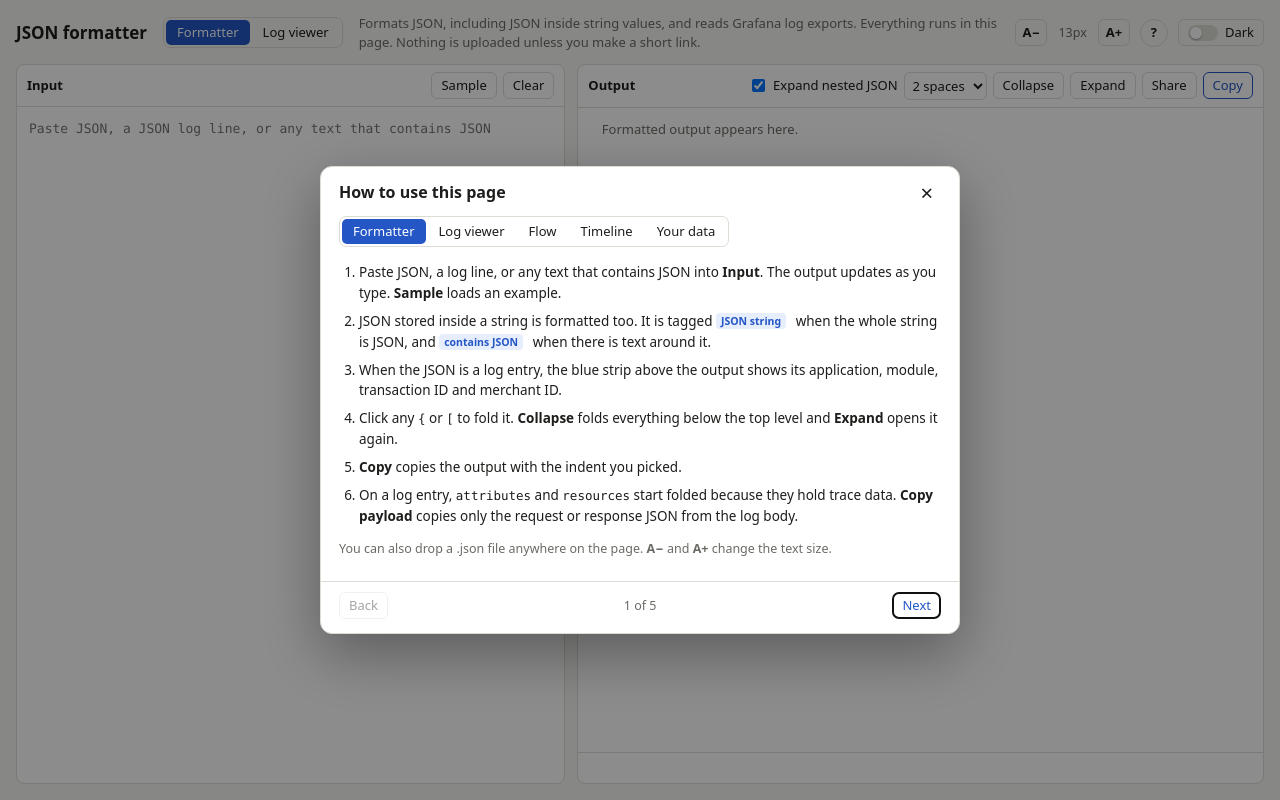
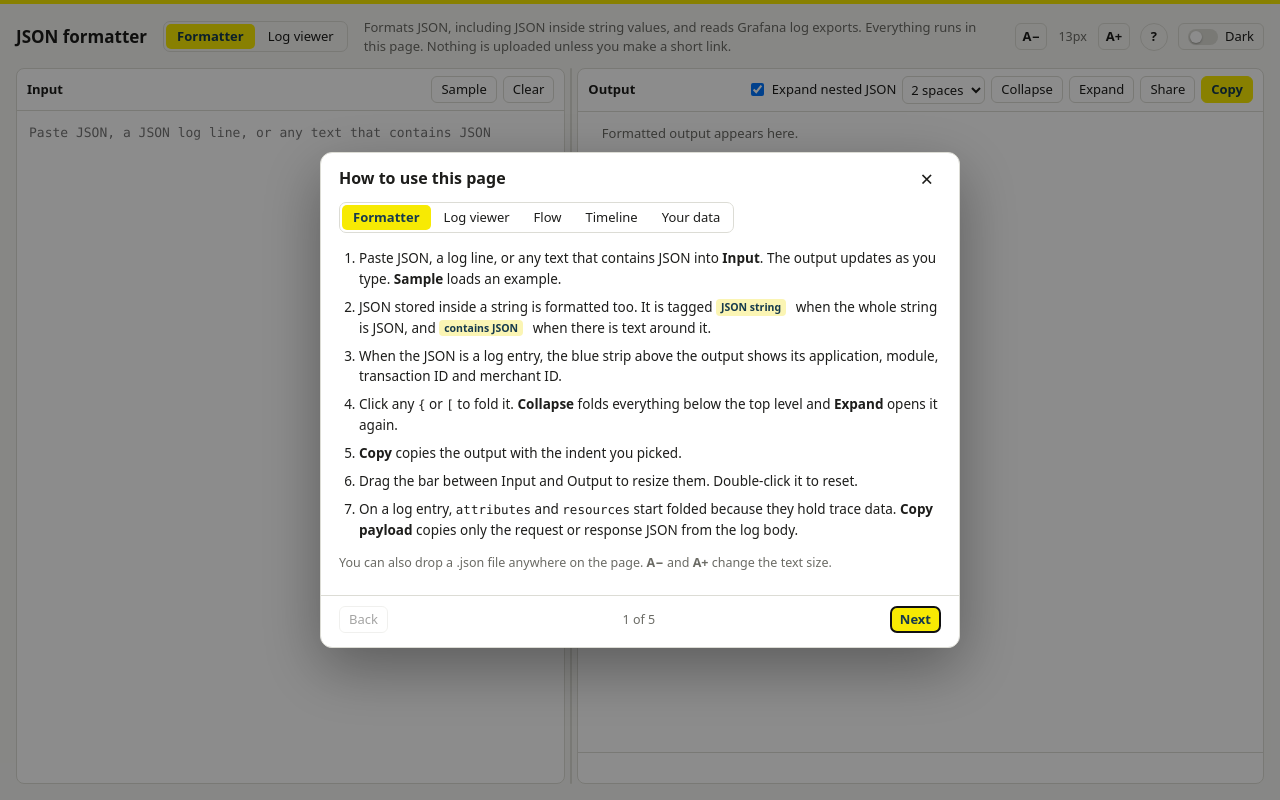
Before and after one commit to ShreyasJejurkar-pf/json-formatter, a plain HTML site: page index.html in a window 1280 px wide. Drawn offline with Linux system fonts and the light colour scheme.

Commit message:
Theme the site in PayFuture colors and add a resizable split
- Yellow #F7EA03 and navy #163A4D from payfuture.net: yellow top stripe,
  selected tab and Copy button; navy accent in light mode, navy panels
  with a yellow accent in dark mode. Font unchanged.
- Copy payload gets a green border so it stands out.
- A bar between Input and Output resizes the panes; the width is saved
  per browser, double-click resets, arrow keys move it.

```diff
--- a/index.html
+++ b/index.html
@@ -12,16 +12,18 @@
     --border: #dcdcd5;
     --text: #1d1d1b;
     --muted: #6b6b65;
-    --accent: #2457c5;
-    --accent-soft: rgba(36, 87, 197, .28);
+    --accent: #163a4d;
+    --accent-soft: rgba(22, 58, 77, .28);
+    --brand: #f7ea03;
+    --on-brand: #163a4d;
     --key: #8a2c8f;
     --str: #1b7337;
     --num: #b35400;
     --bool: #2457c5;
     --null: #85857f;
     --err: #b3261e;
-    --badge-bg: #e6edfc;
-    --btn-hover: #efefea;
+    --badge-bg: #fbf5b4;
+    --btn-hover: #f1efdc;
     --mono: ui-monospace, "Cascadia Code", "SF Mono", Consolas, Menlo, monospace;
     --indent: 2ch;
     --code-size: 13px;
@@ -30,41 +32,41 @@
   }
   @media (prefers-color-scheme: dark) {
     :root:not([data-theme="light"]) {
-      --bg: #141513;
-      --panel: #1c1d1b;
-      --border: #33352f;
-      --text: #e6e6e0;
-      --muted: #9b9b94;
-      --accent: #7ea4ff;
-      --accent-soft: rgba(126, 164, 255, .3);
+      --bg: #0d2230;
+      --panel: #123040;
+      --border: #26495b;
+      --text: #e8eef0;
+      --muted: #9db3bd;
+      --accent: #f7ea03;
+      --accent-soft: rgba(247, 234, 3, .3);
       --key: #dba1e6;
       --str: #8fd19e;
       --num: #f2b36b;
       --bool: #7ea4ff;
       --null: #8e8e88;
       --err: #ff8a80;
-      --badge-bg: #26324d;
-      --btn-hover: #282a26;
+      --badge-bg: #2f4128;
+      --btn-hover: #1b3e50;
       --t0: #7ea4ff; --t1: #fb923c; --t2: #4ade80; --t3: #c084fc; --t4: #fb7185; --t5: #22d3ee; --t6: #facc15; --t7: #a5b4fc;
       color-scheme: dark;
     }
   }
   :root[data-theme="dark"] {
-    --bg: #141513;
-    --panel: #1c1d1b;
-    --border: #33352f;
-    --text: #e6e6e0;
-    --muted: #9b9b94;
-    --accent: #7ea4ff;
-    --accent-soft: rgba(126, 164, 255, .3);
+    --bg: #0d2230;
+    --panel: #123040;
+    --border: #26495b;
+    --text: #e8eef0;
+    --muted: #9db3bd;
+    --accent: #f7ea03;
+    --accent-soft: rgba(247, 234, 3, .3);
     --key: #dba1e6;
     --str: #8fd19e;
     --num: #f2b36b;
     --bool: #7ea4ff;
     --null: #8e8e88;
     --err: #ff8a80;
-    --badge-bg: #26324d;
-    --btn-hover: #282a26;
+    --badge-bg: #2f4128;
+    --btn-hover: #1b3e50;
     --t0: #7ea4ff; --t1: #fb923c; --t2: #4ade80; --t3: #c084fc; --t4: #fb7185; --t5: #22d3ee; --t6: #facc15; --t7: #a5b4fc;
     color-scheme: dark;
   }
@@ -84,6 +86,7 @@
     align-items: center;
     gap: 16px;
     padding: 14px 16px 0;
+    border-top: 4px solid var(--brand);
   }
   header h1 { font-size: 17px; margin: 0; font-weight: 650; }
   header p { margin: 0; color: var(--muted); font-size: 13px; flex: 1; }
@@ -119,16 +122,26 @@
 
   .tabs { display: inline-flex; border: 1px solid var(--border); border-radius: 7px; padding: 2px; gap: 2px; }
   .tabs button { border: 0; padding: 3px 11px; border-radius: 5px; }
-  .tabs button[aria-selected="true"] { background: var(--accent); color: var(--panel); }
+  .tabs button[aria-selected="true"] { background: var(--brand); color: var(--on-brand); font-weight: 600; }
 
   #fmtView {
     flex: 1;
     min-height: 0;
     display: grid;
-    grid-template-columns: minmax(0, 1fr) minmax(0, 1.25fr);
-    gap: 12px;
+    grid-template-columns: minmax(0, var(--left, 1fr)) 12px minmax(0, var(--right, 1.25fr));
     padding: 12px 16px 16px;
   }
+  .split { cursor: col-resize; position: relative; touch-action: none; }
+  .split::after {
+    content: "";
+    position: absolute;
+    inset: 0 5px;
+    border-radius: 2px;
+    background: var(--border);
+    transition: background .15s;
+  }
+  .split:hover::after, .split:focus-visible::after, .split.dragging::after { background: var(--brand); }
+  body.resizing { cursor: col-resize; user-select: none; }
   .pane {
     display: flex;
     flex-direction: column;
@@ -161,7 +174,9 @@
   }
   select { padding: 3px 4px; background: var(--panel); }
   button:hover { background: var(--btn-hover); }
-  button.primary { border-color: var(--accent); color: var(--accent); }
+  button.primary { background: var(--brand); border-color: var(--brand); color: var(--on-brand); font-weight: 600; }
+  button.primary:hover { background: #e6da00; }
+  #copyPayload { border: 2px solid var(--str); color: var(--str); font-weight: 600; padding: 2px 8px; }
   label.check { display: inline-flex; align-items: center; gap: 5px; cursor: pointer; user-select: none; }
 
   textarea {
@@ -779,7 +794,8 @@
     html, body { height: auto; }
     header { flex-wrap: wrap; gap: 4px 16px; }
     header p { flex-basis: 100%; order: 3; }
-    #fmtView { grid-template-columns: minmax(0, 1fr); }
+    #fmtView { grid-template-columns: minmax(0, 1fr); gap: 12px; }
+    .split { display: none; }
     .pane { height: 70vh; }
     .pane:first-child { height: 40vh; }
     #logView { overflow: visible; }
@@ -827,6 +843,8 @@
     <textarea id="in" spellcheck="false" autocomplete="off"
       placeholder="Paste JSON, a JSON log line, or any text that contains JSON"></textarea>
   </section>
+
+  <div id="split" class="split" role="separator" aria-orientation="vertical" aria-label="Resize input and output" tabindex="0" title="Drag to resize. Double-click to reset."></div>
 
   <section class="pane">
     <div class="bar">
@@ -947,6 +965,7 @@
         <li>When the JSON is a log entry, the blue strip above the output shows its application, module, transaction ID and merchant ID.</li>
         <li>Click any <code>{</code> or <code>[</code> to fold it. <b>Collapse</b> folds everything below the top level and <b>Expand</b> opens it again.</li>
         <li><b>Copy</b> copies the output with the indent you picked.</li>
+        <li>Drag the bar between Input and Output to resize them. Double-click it to reset.</li>
         <li>On a log entry, <code>attributes</code> and <code>resources</code> start folded because they hold trace data. <b>Copy payload</b> copies only the request or response JSON from the log body.</li>
       </ol>
       <p class="g-tip">You can also drop a .json file anywhere on the page. <b>A&minus;</b> and <b>A+</b> change the text size.</p>
@@ -1573,6 +1592,49 @@
     document.documentElement.setAttribute('data-theme', t);
     themeBtn.setAttribute('aria-checked', String(t === 'dark'));
   }
+  // ---------- input/output splitter ----------
+
+  const split = $('split');
+  function setSplit(p, save) {
+    p = Math.min(0.85, Math.max(0.15, p));
+    const s = $('fmtView').style;
+    s.setProperty('--left', p + 'fr');
+    s.setProperty('--right', (1 - p) + 'fr');
+    split.setAttribute('aria-valuenow', String(Math.round(p * 100)));
+    if (save) store.set('split', String(p));
+  }
+  function splitRatio(clientX) {
+    const a = split.previousElementSibling.getBoundingClientRect();
+    const b = split.nextElementSibling.getBoundingClientRect();
+    return (clientX - a.left) / (b.right - a.left);
+  }
+  const savedSplit = parseFloat(store.get('split'));
+  if (savedSplit) setSplit(savedSplit, false);
+  split.addEventListener('pointerdown', (e) => {
+    split.setPointerCapture(e.pointerId);
+    split.classList.add('dragging');
+    document.body.classList.add('resizing');
+  });
+  split.addEventListener('pointermove', (e) => {
+    if (split.hasPointerCapture(e.pointerId)) setSplit(splitRatio(e.clientX), false);
+  });
+  split.addEventListener('pointerup', (e) => {
+    split.classList.remove('dragging');
+    document.body.classList.remove('resizing');
+    setSplit(splitRatio(e.clientX), true);
+  });
+  split.addEventListener('dblclick', () => {
+    $('fmtView').style.removeProperty('--left');
+    $('fmtView').style.removeProperty('--right');
+    store.set('split', '');
+  });
+  split.addEventListener('keydown', (e) => {
+    if (e.key !== 'ArrowLeft' && e.key !== 'ArrowRight') return;
+    e.preventDefault();
+    const r = split.getBoundingClientRect();
+    setSplit(splitRatio(r.left + r.width / 2) + (e.key === 'ArrowLeft' ? -0.02 : 0.02), true);
+  });
+
   const savedTheme = store.get('theme');
   applyTheme(savedTheme === 'light' || savedTheme === 'dark' ? savedTheme : (systemDark.matches ? 'dark' : 'light'));
   systemDark.addEventListener('change', (e) => {
```
